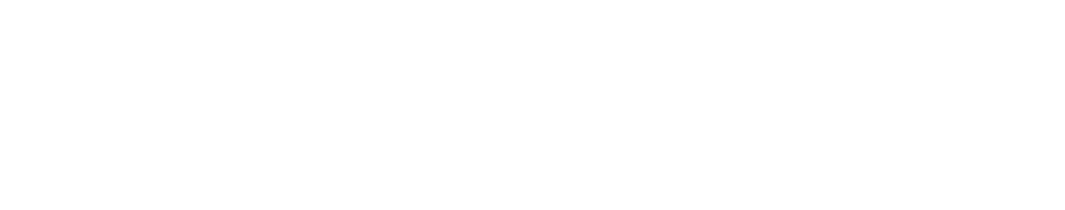
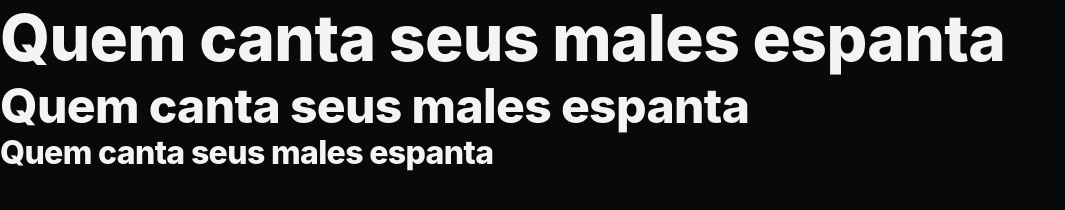
Before and after one commit to Matheus-santos12/zingen, a plain HTML site: page index.html in a window 1280 px wide. Shown: the whole page, without its empty margins (0-1065 px from the left). Drawn offline with Linux system fonts and the light colour scheme.

Commit message:
Definindo variáveis css

```diff
--- a/index.html
+++ b/index.html
@@ -1,11 +1,22 @@
 <!DOCTYPE html>
 <html lang="pt-BR">
   <head>
+    <link rel="preconnect" href="https://fonts.googleapis.com" />
+    <link rel="preconnect" href="https://fonts.gstatic.com" crossorigin />
+
     <meta charset="UTF-8" />
     <meta name="viewport" content="width=device-width, initial-scale=1.0" />
     <title>Zingen - Karaokê</title>
 
     <link rel="stylesheet" href="styles/index.css" />
+    <link
+      href="https://fonts.googleapis.com/css2?family=Inter+Tight:ital,wght@0,100..900;1,100..900&display=swap"
+      rel="stylesheet"
+    />
   </head>
-  <body></body>
+  <body>
+    <h1>Quem canta seus males espanta</h1>
+    <h2>Quem canta seus males espanta</h2>
+    <h3>Quem canta seus males espanta</h3>
+  </body>
 </html>
--- a/styles/global.css
+++ b/styles/global.css
@@ -0,0 +1,83 @@
+*,
+*::before,
+*::after {
+  box-sizing: border-box;
+}
+
+* {
+  margin: 0;
+  padding: 0;
+  font: inherit;
+
+  -webkit-font-smoothing: antialiased;
+  -moz-osx-font-smoothing: grayscale;
+}
+
+:root {
+  --bg-color: #09090B;
+  --surface-color: #18181B;
+  --stroke-color: #27272A;
+  --text-color-primary: #F4F4F5;
+  --text-color-secondary: #A1A1AA;
+  --brand-color-primary: #F7B733;
+  --brand-color-secondary: #FC4A1A;
+
+  --ff-sans: 'Inter', system-ui, sans-serif;
+  --fw-base: 400;
+  --fw-md: 500;
+  --fw-bold: 800;
+
+  --fs-sm: 0.875rem;
+  --fs-base: 1rem;
+  --fs-lg: 1.25rem;
+  --fs-xl: 1.5rem;
+  --fs-2x1: 2.5rem;
+}
+
+html {
+  font-family: var(--ff-sans);
+  font-weight: var(--fw-base);
+  font-size: var(--fs-base);
+  line-height: 1.6;
+  color: var(--text-color-primary);
+}
+
+body {
+  background: var(--bg-color);
+}
+
+h1,h2, h3 {
+  line-height: 1.2;
+  color: var(--text-color-primary);
+  font-weight: var(--fw-bold);
+  letter-spacing: -0.04rem;
+}
+
+h1 {
+  font-size: var(--fs-2x1);
+}
+
+h2 {
+  font-size: var(--fs-xl);
+}
+
+h3 {
+  font-size: var(--fs-lg);
+}
+
+a {
+  text-decoration: none;
+  color: inherit;
+}
+
+ul[role="list"] {
+  list-style: none;
+}
+
+@media (width >= 80em) {
+  :root {
+    --fs-lg: 2rem;
+    --fs-xl: 3rem;
+    --fs-2x1: 4rem;
+  }
+}
```
